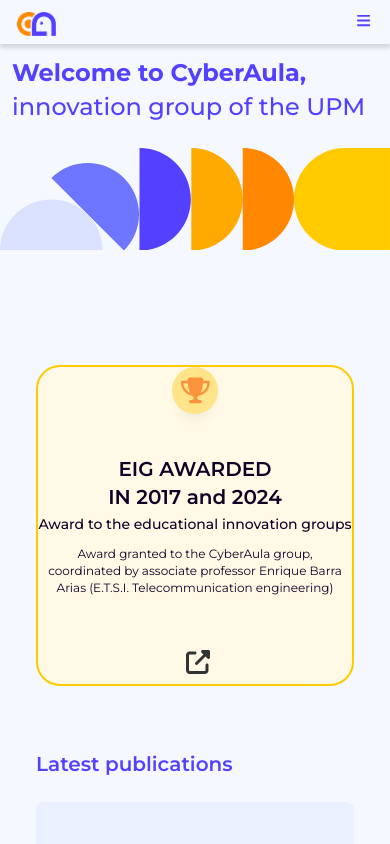
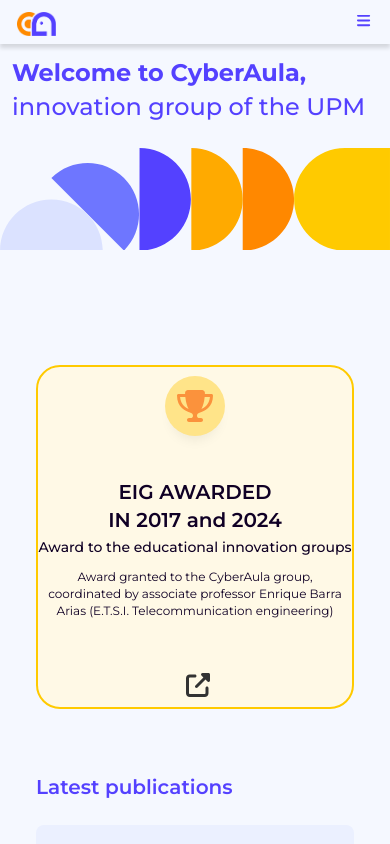
Before and after one commit to CyberAula/cyberaula.github.io, a Next.js app: page / in a window 390 px wide. Shown: the top 844 px of the page. Built offline with nearby package versions, Linux system fonts and the light colour scheme.

Commit message:
responsive_

```diff
--- a/app/sass/main.scss
+++ b/app/sass/main.scss
@@ -323,7 +323,7 @@
     .grid_container {
       width: 100%;
       display: grid;
-      grid-template-columns: repeat(auto-fit, minmax(280px, 1fr));
+      grid-template-columns: repeat(auto-fit, minmax(300px, 1fr));
       gap: 16px;
       padding: 1rem;
 
@@ -424,7 +424,6 @@
 
 
   main {
-    max-width: 1440px;
     margin: 2.5rem auto;
     .our_projects {
       .project {
--- a/app/sass/partials/_contact.sass
+++ b/app/sass/partials/_contact.sass
@@ -89,12 +89,13 @@
     display: flex
     align-items: center
 
-@media (max-width: 640px)
+@media (min-width: 640px)
     .about
         main
 
             .about_description
-
+                padding-left: 0
+                padding-right: 0
             .contact_info
                 display: flex
                 .contact
--- a/app/sass/partials/_home.sass
+++ b/app/sass/partials/_home.sass
@@ -60,10 +60,11 @@
             // display: none
 
             border-radius: 70px
-            max-width: 2.4rem
-            height: 2.4rem
-            padding: 0.75rem
+            max-width: 3rem
+            height: 3rem
+            padding: 1rem
             margin-bottom: 0.8rem
+            margin-top: 0.8rem
             background: #ffe489
             border-radius: 80px
             @apply text-orange-400
--- a/app/sass/partials/_recentPublications.sass
+++ b/app/sass/partials/_recentPublications.sass
@@ -29,7 +29,7 @@
 
 .article
     @apply bg-ca_blue-100
-    @apply mb-4 sm:mb-0 p-4 md:p-6 hover:shadow-lg transition-shadow
+    @apply mb-4 sm:mb-0 p-8 md:p-6 hover:shadow-lg transition-shadow
     border-radius: 8px
     display: grid
     grid-template-rows: 40px 1fr auto
```
